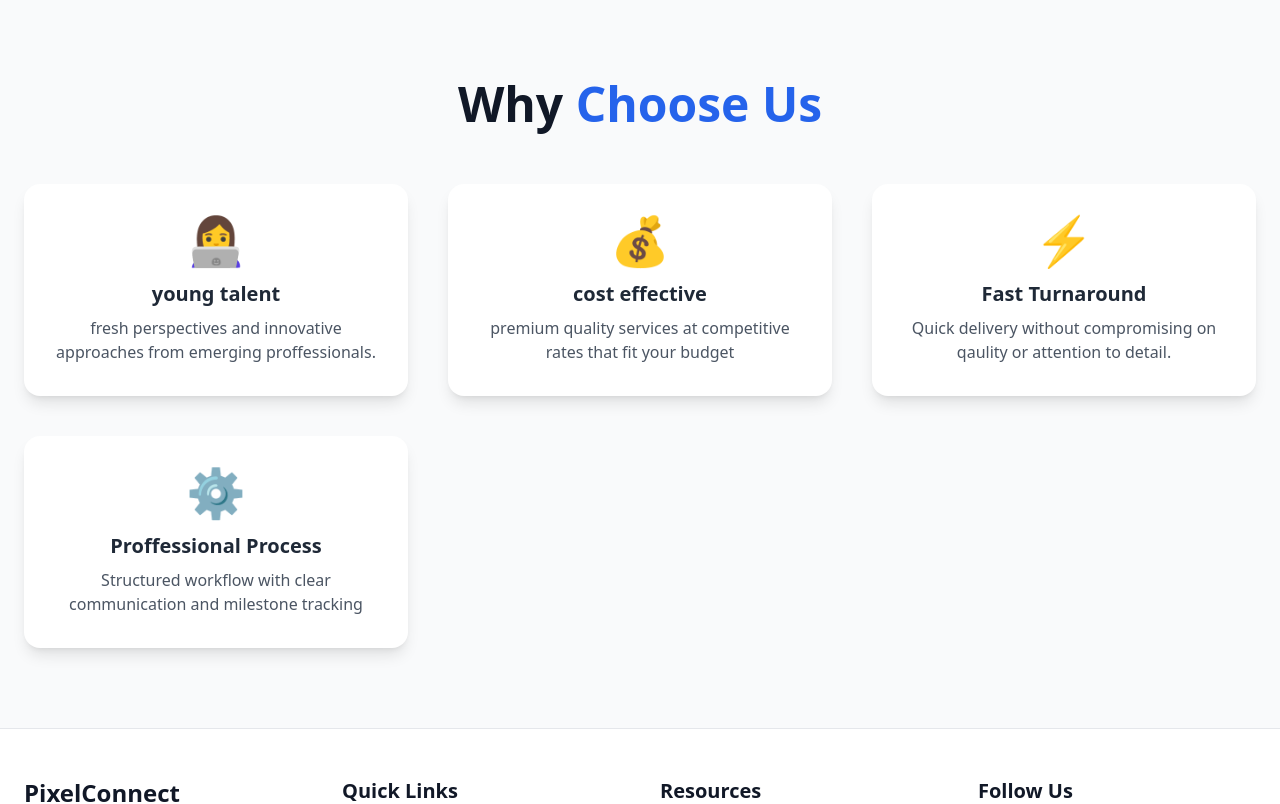
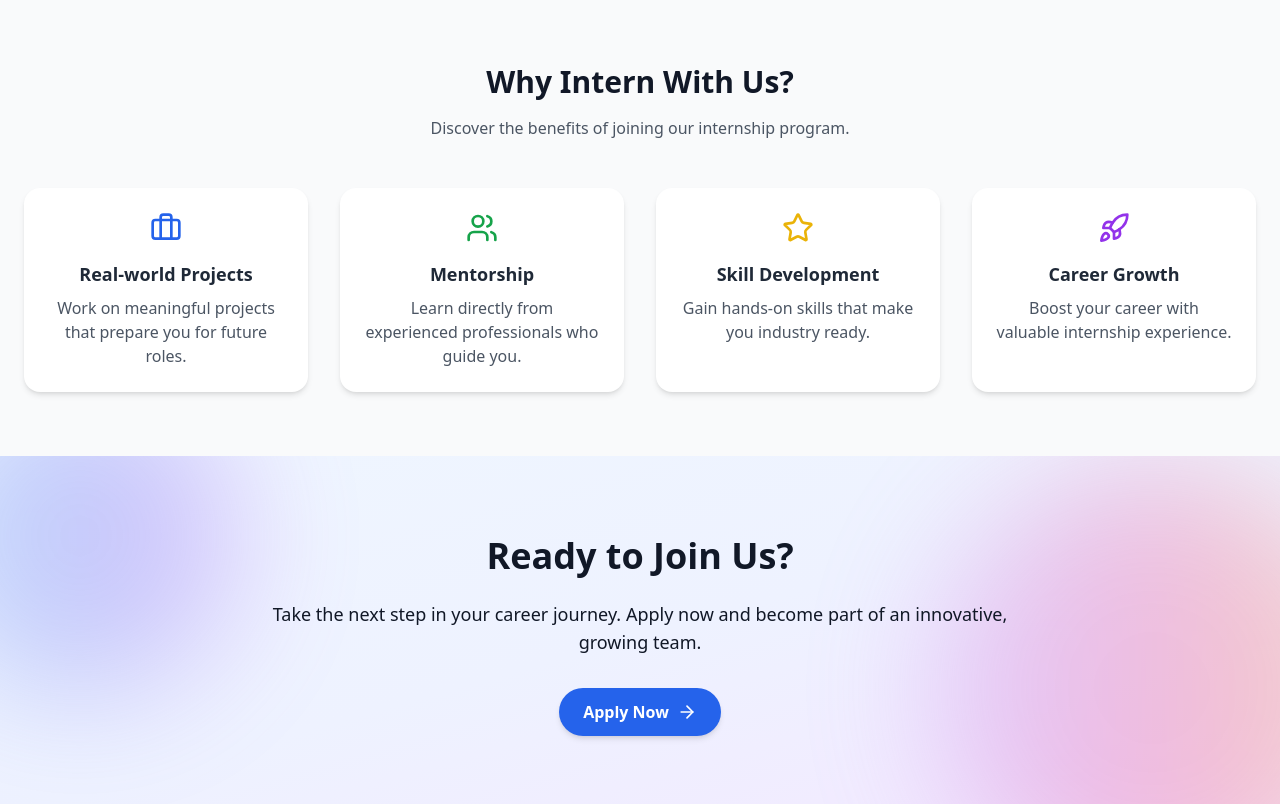
Before and after one commit to webteamaleadvinit-dotcom/pixelconnect-web-redesign, a React (Create React App) app: page / in a window 1280 px wide. Shown: the top 804 px of the page. Built offline with nearby package versions, Linux system fonts and the light colour scheme.

Commit message:
WhyInternWithUs and ReadyToJoinUs

```diff
--- a/src/App.js
+++ b/src/App.js
@@ -1,13 +1,11 @@
-import WhyChooseUs from "./components/WhyChooseUs";
-import Footer from "./components/Footer";
+import CareerPage from "./pages/CareerPage";
 
 function App() {
   return (
-    <>
-      <WhyChooseUs />
-      <Footer />
-    </>
+    <div>
+      <CareerPage />
+    </div>
   );
 }
 
-export default App;   // <-- This line fixes your error
+export default App;
--- a/src/components/Footer.js
+++ b/src/components/Footer.js
@@ -8,6 +8,10 @@ export default function Footer() {
         {/* Company Info */}
         <div>
           <h2 className="text-2xl font-bold text-gray-900 mb-4">PixelConnect</h2>
+          <p className="text-gray-600 mb-4">
+            Where creativity meets code. We're a modern creative & technical freelancing
+            agency built by emerging talent, delivering exceptional results for businesses worldwide.
+          </p>
           <p className="mb-2">📧 support@pixelconnect.com</p>
           <p className="mb-2">📞 +91 98765 43210</p>
           <p className="mb-2">📍 Pune, India</p>
--- /dev/null
+++ b/src/components/ReadyToJoinUs.js
@@ -0,0 +1,30 @@
+import React from "react";
+import { ArrowRight } from "lucide-react";
+
+function ReadyToJoinUs() {
+  return (
+    <section className="relative overflow-hidden bg-gradient-to-br from-blue-50 via-indigo-50 to-purple-100 py-20 px-6 text-center">
+      {/* Floating Gradient Blobs */}
+      <div className="absolute top-[-5rem] left-[-5rem] w-80 h-80 bg-gradient-to-r from-blue-400 via-indigo-500 to-purple-500 rounded-full blur-3xl opacity-30 animate-[float_8s_ease-in-out_infinite]"></div>
+      <div className="absolute bottom-[-6rem] right-[-6rem] w-[28rem] h-[28rem] bg-gradient-to-r from-purple-400 via-pink-500 to-orange-400 rounded-full blur-3xl opacity-30 animate-[float_10s_ease-in-out_infinite_reverse]"></div>
+
+      <div className="relative max-w-3xl mx-auto text-gray-900">
+        <h2 className="text-3xl md:text-4xl font-bold mb-6">
+          Ready to Join Us?
+        </h2>
+        <p className="text-lg mb-8">
+          Take the next step in your career journey. Apply now and become part
+          of an innovative, growing team.
+        </p>
+        <a
+          href="/apply"
+          className="inline-flex items-center bg-blue-600 text-white font-semibold px-6 py-3 rounded-full shadow-md hover:bg-blue-700 transition"
+        >
+          Apply Now <ArrowRight className="ml-2 w-5 h-5" />
+        </a>
+      </div>
+    </section>
+  );
+}
+
+export default ReadyToJoinUs;
--- /dev/null
+++ b/src/components/WhyInternWithUs.js
@@ -0,0 +1,56 @@
+import React from "react";
+import { Briefcase, Users, Star, Rocket } from "lucide-react";
+
+function WhyInternWithUs() {
+  const benefits = [
+    {
+      icon: <Briefcase className="w-8 h-8 text-blue-600" />,
+      title: "Real-world Projects",
+      desc: "Work on meaningful projects that prepare you for future roles.",
+    },
+    {
+      icon: <Users className="w-8 h-8 text-green-600" />,
+      title: "Mentorship",
+      desc: "Learn directly from experienced professionals who guide you.",
+    },
+    {
+      icon: <Star className="w-8 h-8 text-yellow-500" />,
+      title: "Skill Development",
+      desc: "Gain hands-on skills that make you industry ready.",
+    },
+    {
+      icon: <Rocket className="w-8 h-8 text-purple-600" />,
+      title: "Career Growth",
+      desc: "Boost your career with valuable internship experience.",
+    },
+  ];
+
+  return (
+    <section className="bg-gray-50 py-16 px-6">
+      <div className="max-w-7xl mx-auto text-center">
+        <h2 className="text-3xl font-bold text-gray-900 mb-4">
+          Why Intern With Us?
+        </h2>
+        <p className="text-gray-600 mb-12">
+          Discover the benefits of joining our internship program.
+        </p>
+        <div className="grid grid-cols-1 md:grid-cols-2 lg:grid-cols-4 gap-8">
+          {benefits.map((item, index) => (
+            <div
+              key={index}
+              className="bg-white rounded-2xl shadow-md p-6 hover:shadow-lg transition"
+            >
+              <div className="flex justify-center mb-4">{item.icon}</div>
+              <h3 className="text-lg font-semibold text-gray-800 mb-2">
+                {item.title}
+              </h3>
+              <p className="text-gray-600">{item.desc}</p>
+            </div>
+          ))}
+        </div>
+      </div>
+    </section>
+  );
+}
+
+export default WhyInternWithUs;
--- /dev/null
+++ b/src/pages/CareerPage.js
@@ -0,0 +1,16 @@
+import React from "react";
+import WhyInternWithUs from "../components/WhyInternWithUs";
+import ReadyToJoinUs from "../components/ReadyToJoinUs";
+import Footer from "../components/Footer";
+
+function CareerPage() {
+  return (
+    <>
+      <WhyInternWithUs />
+      <ReadyToJoinUs />
+      <Footer />
+    </>
+  );
+}
+
+export default CareerPage;
```
Also changed, not shown: src/pages/AboutPage.js (added), src/pages/Homepage.js (added).
